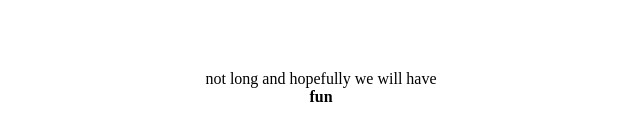
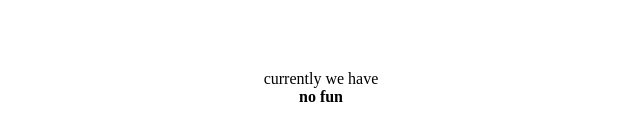
Before and after one commit to drhirn/rastan.fun, a plain HTML site: page index.html in a window 1280 px wide. Shown: the part 320-460 px from the top of the page, without its empty margins (319-959 px from the left). Drawn offline with Linux system fonts and the light colour scheme.

Commit message:
initial commit

```diff
--- a/index.html
+++ b/index.html
@@ -10,7 +10,7 @@
 
 <body>
   <div style="align-items: center; display: flex; justify-content: center; text-align: center; height: 100vh; width: 100%;">
-    <p style="flex: 1">not long and hopefully we will have<br><b>fun</b></p>
+    <p style="flex: 1">currently we have<br><b>no fun</b></p>
   </div>
 </body>
 </html>
```
